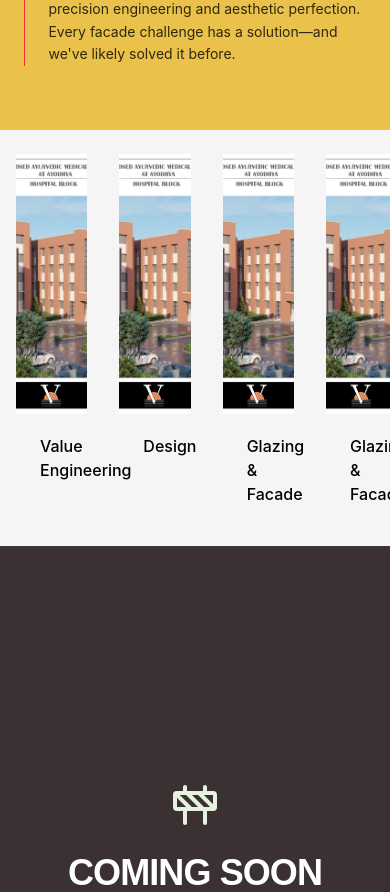
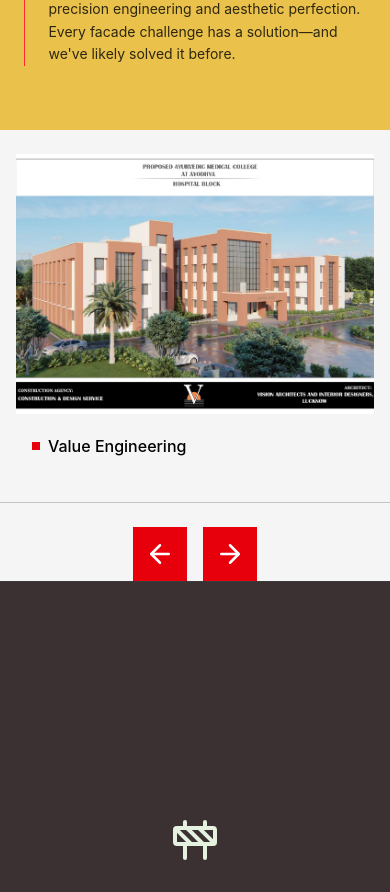
Before and after one commit to x64Mayank/client-site-01, a React (Vite) app: page / in a window 390 px wide. Shown: the part 1200-2092 px from the top of the page. Built offline with nearby package versions, Linux system fonts and the light colour scheme.

Commit message:
feat: add responsive carousel layout for facade section (1/2/3 cards)

```diff
--- a/src/components/Hero/FacadeSection.jsx
+++ b/src/components/Hero/FacadeSection.jsx
@@ -1,4 +1,4 @@
-import { useState } from "react";
+import { useState, useEffect } from "react";
 import { ArrowUpRight, ArrowLeft, ArrowRight } from "lucide-react";
 
 const FacadeSection = () => {
@@ -22,7 +22,23 @@ const FacadeSection = () => {
   ];
 
   const [currentIndex, setCurrentIndex] = useState(0);
-  const visibleCards = 3;
+  const [visibleCards, setVisibleCards] = useState(3);
+
+  useEffect(() => {
+    const handleResize = () => {
+      if (window.innerWidth < 640) {
+        setVisibleCards(1);
+      } else if (window.innerWidth < 1024) {
+        setVisibleCards(2);
+      } else {
+        setVisibleCards(3);
+      }
+    };
+
+    handleResize();
+    window.addEventListener("resize", handleResize);
+    return () => window.removeEventListener("resize", handleResize);
+  }, []);
 
   const handleNext = () => {
     if (currentIndex < cards.length - visibleCards) {
@@ -65,7 +81,7 @@ const FacadeSection = () => {
       {/* CARDS SECTION */}
       <div className="relative bg-[#f5f5f5] py-0">
         {/* VIEWPORT */}
-        <div className="overflow-hidden pl-0 pr-[80px]">
+        <div className="overflow-hidden pl-0 lg:pr-[80px] pr-0">
           {/* SLIDER */}
           <div
             className="flex transition-transform duration-500 ease-in-out"
@@ -76,7 +92,7 @@ const FacadeSection = () => {
             {cards.map((card, index) => (
               <div
                 key={index}
-                className="min-w-[33.3333%] flex flex-col px-4 py-6 relative z-10"
+                className="min-w-full sm:min-w-[50%] lg:min-w-[33.3333%] flex flex-col px-4 py-6 relative z-10"
               >
                 {/* MOVING SEPARATOR LINE */}
                 {index !== 0 && (
@@ -100,7 +116,7 @@ const FacadeSection = () => {
           </div>
         </div>
 
-        {/* SIDE ARROWS */}
+        {/* SIDE ARROWS (DESKTOP) */}
         <div className="hidden lg:flex flex-col absolute right-0 top-0 h-full w-[60px] gap-[3px] bg-[#f5f5f5]">
           <button
             onClick={handleNext}
@@ -116,6 +132,25 @@ const FacadeSection = () => {
             <ArrowLeft size={22} />
           </button>
         </div>
+
+        <div className="block lg:hidden w-full h-[1px] bg-black/20 mt-1"></div>
+
+        {/* BOTTOM ARROWS (TABLET & MOBILE) */}
+        <div className="flex lg:hidden justify-center gap-4 mt-6">
+          <button
+            onClick={handlePrev}
+            className="bg-red-600 text-white p-3 flex items-center justify-center"
+          >
+            <ArrowLeft size={30} />
+          </button>
+
+          <button
+            onClick={handleNext}
+            className="bg-red-600 text-white p-3 flex items-center justify-center"
+          >
+            <ArrowRight size={30} />
+          </button>
+        </div>
       </div>
 
       <div className="hidden lg:block absolute bottom-0 left-0 right-0 h-[1px] bg-black/20 z-20"></div>
```
